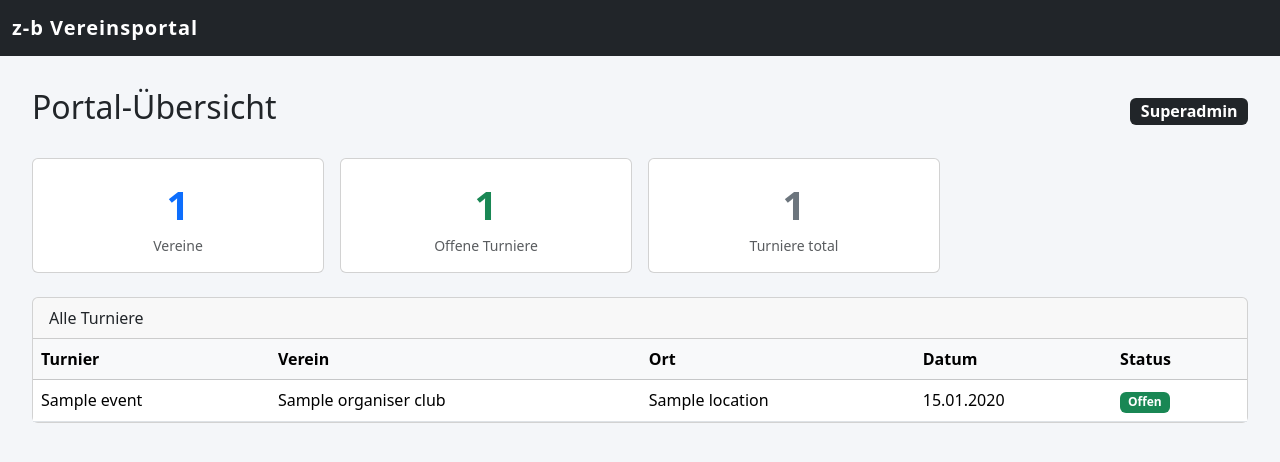
After one commit to christiani93/AgilityPortal, a Flask app: template app/templates/club/superadmin_dashboard.html in a window 1280 px wide. The commit adds this page. Shown: the top 462 px of the page. Run offline with Flask 3, Linux system fonts and the light colour scheme; the template is opened without the code that fills it: most values are stand-ins (such as "Sample title", 1, 10 or a date in 2020).

Commit message:
Add superadmin role: sieht alle Vereine und Turniere
- User.is_superadmin, User.can_manage_club Properties
- Dashboard für superadmin: alle Vereine + alle Turniere
- Sidebar passt sich der Rolle an
- Benutzeroperationen prüfen club_id nur für club_admin

Co-Authored-By: Claude Sonnet 4.6 <noreply@anthropic.com>

```diff
--- a/app/templates/base.html
+++ b/app/templates/base.html
@@ -59,12 +59,19 @@
          class="{% if request.endpoint == 'club.dashboard' %}active{% endif %}">
         Dashboard
       </a>
-      {% if current_user.is_club_admin %}
+      {% if current_user.can_manage_club %}
       <div class="nav-section">Verwaltung</div>
+      {% if current_user.is_superadmin %}
+      <a href="{{ url_for('club.users') }}"
+         class="{% if request.endpoint == 'club.users' %}active{% endif %}">
+        Alle Benutzer
+      </a>
+      {% else %}
       <a href="{{ url_for('club.users') }}"
          class="{% if 'users' in request.endpoint %}active{% endif %}">
         Mitglieder
       </a>
+      {% endif %}
       {% endif %}
     </nav>
     <main class="col-md-10 main-content">
--- /dev/null
+++ b/app/templates/club/superadmin_dashboard.html
@@ -0,0 +1,75 @@
+{% extends "base.html" %}
+{% block title %}Übersicht{% endblock %}
+
+{% block content %}
+<div class="d-flex justify-content-between align-items-center mb-4">
+  <h2>Portal-Übersicht</h2>
+  <span class="badge bg-dark fs-6">Superadmin</span>
+</div>
+
+<div class="row g-3 mb-4">
+  <div class="col-md-3">
+    <div class="card text-center">
+      <div class="card-body">
+        <div class="fs-1 fw-bold text-primary">{{ clubs | length }}</div>
+        <div class="text-muted small">Vereine</div>
+      </div>
+    </div>
+  </div>
+  <div class="col-md-3">
+    <div class="card text-center">
+      <div class="card-body">
+        <div class="fs-1 fw-bold text-success">{{ events | selectattr('status', 'eq', 'open') | list | length }}</div>
+        <div class="text-muted small">Offene Turniere</div>
+      </div>
+    </div>
+  </div>
+  <div class="col-md-3">
+    <div class="card text-center">
+      <div class="card-body">
+        <div class="fs-1 fw-bold text-secondary">{{ events | length }}</div>
+        <div class="text-muted small">Turniere total</div>
+      </div>
+    </div>
+  </div>
+</div>
+
+<div class="card">
+  <div class="card-header">Alle Turniere</div>
+  <div class="table-responsive">
+    <table class="table table-hover mb-0">
+      <thead class="table-light">
+        <tr>
+          <th>Turnier</th>
+          <th>Verein</th>
+          <th>Ort</th>
+          <th>Datum</th>
+          <th>Status</th>
+        </tr>
+      </thead>
+      <tbody>
+        {% for event in events %}
+        <tr>
+          <td>{{ event.name }}</td>
+          <td>{{ event.organiser_club.name if event.organiser_club else "—" }}</td>
+          <td>{{ event.location or "—" }}</td>
+          <td>
+            {% if event.starts_at %}
+              {{ event.starts_at.strftime("%d.%m.%Y") }}
+            {% else %}—{% endif %}
+          </td>
+          <td>
+            {% if event.status == 'open' %}<span class="badge bg-success">Offen</span>
+            {% elif event.status == 'closed' %}<span class="badge bg-secondary">Geschlossen</span>
+            {% elif event.status == 'cancelled' %}<span class="badge bg-danger">Abgesagt</span>
+            {% else %}<span class="badge bg-light text-dark">Entwurf</span>{% endif %}
+          </td>
+        </tr>
+        {% else %}
+        <tr><td colspan="5" class="text-center text-muted py-3">Noch keine Turniere.</td></tr>
+        {% endfor %}
+      </tbody>
+    </table>
+  </div>
+</div>
+{% endblock %}
```
Also changed, not shown: app/blueprints/club/routes.py (+67 -30 lines), app/models.py (+10 -1 lines).
